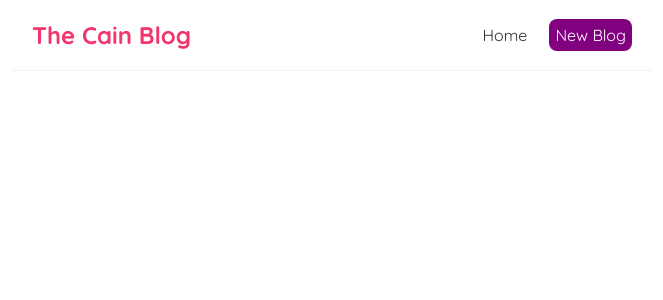
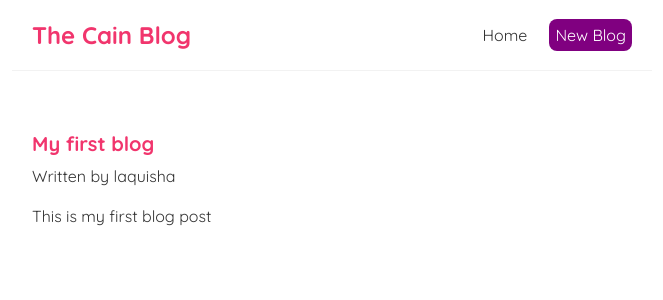
Before and after one commit to llcain/react-cain-blog, a React (Create React App) app: page /blogs/1 in a window 1280 px wide. Shown: the top 300 px of the page, without its empty margins (308-971 px from the left). Built offline with nearby package versions, Linux system fonts and the light colour scheme; data requests are answered from the project's data file.

Commit message:
Created blog details file - styled

```diff
--- a/src/App.js
+++ b/src/App.js
@@ -4,6 +4,7 @@
 import Home from './Home';
 import { BrowserRouter as Router, Route, Switch } from 'react-router-dom';
 import Create from './Create';
+import BlogDetails from './BlogDetails';
 
 function App() {
   return (
@@ -18,6 +19,9 @@
             <Route path="/create">
               <Create />
             </Route>
+            <Route path="/blogs/:id">
+              <BlogDetails />
+            </Route>
           </Switch>
         </div>
      </div>
--- a/src/App.scss
+++ b/src/App.scss
@@ -60,3 +60,28 @@
   color: #f1356d;
   margin-bottom: 8px;
 }
+
+.blog-preview a {
+  text-decoration: none;
+}
+
+/* blog details page */
+
+.blog-details h2 {
+  font-size: 20px;
+  color: #f1356d;
+  margin-bottom: 10px;
+}
+
+.blog-details div {
+  margin: 20px 0;
+}
+
+.blog-details button {
+  background: #f1356d;
+  color: #fff;
+  border: 0;
+  padding: 8px;
+  border-radius: 8px;
+  cursor: pointer;
+}
--- /dev/null
+++ b/src/BlogDetails.js
@@ -0,0 +1,24 @@
+import { useParams } from "react-router-dom";
+import useFetch from './useFetch';
+
+const BlogDetails = () => {
+    const { id } = useParams();
+    const { data: blog, error, isPending } = useFetch('http://localhost:8000/blogs/' + id);
+
+
+    return (
+        <div className="blog-details">
+            { isPending && <div>Loading...</div> }
+            { error && <div>{ error }</div> }
+            { blog && (
+                <article>
+                    <h2>{ blog.title }</h2>
+                    <p>Written by { blog.author }</p>
+                    <div>{ blog.body }</div>
+                </article>
+            )}
+        </div>
+    );
+}
+
+export default BlogDetails;
--- a/src/BlogList.js
+++ b/src/BlogList.js
@@ -1,3 +1,5 @@
+import { Link } from "react-router-dom";
+
 const BlogList = ({ blogs, title }) => {
 
     // const blogs = props.blogs;
@@ -8,8 +10,10 @@
             <h2>{ title }</h2>
             {blogs.map((blog) => (
                 <div className="blog-preview" key={blog.id}>
-                    <h2>{ blog.title }</h2>
-                    <p>Written by { blog.author }</p>
+                    <Link to={`/blogs/${blog.id}`}>
+                        <h2>{ blog.title }</h2>
+                        <p>Written by { blog.author }</p>
+                    </Link>
 
                 </div>
             ))}
```
